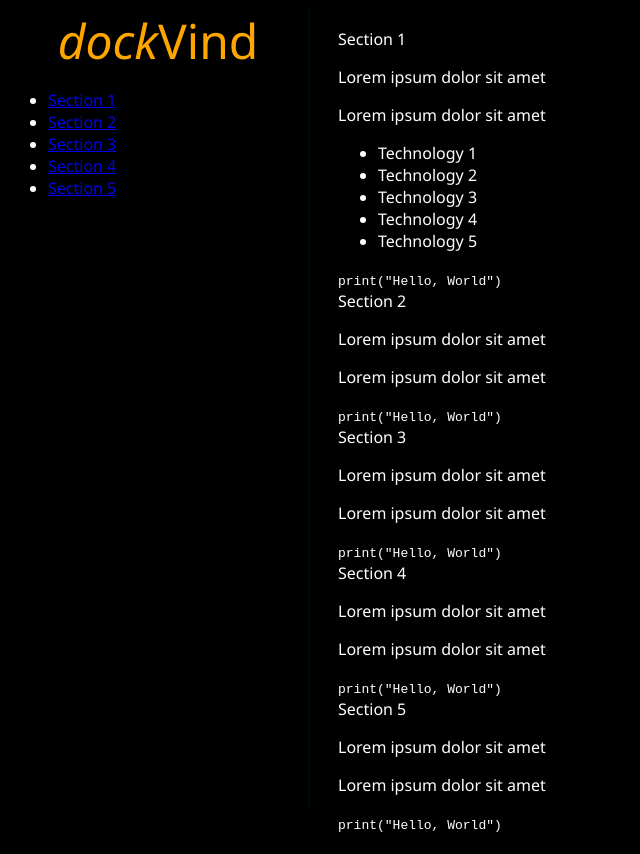
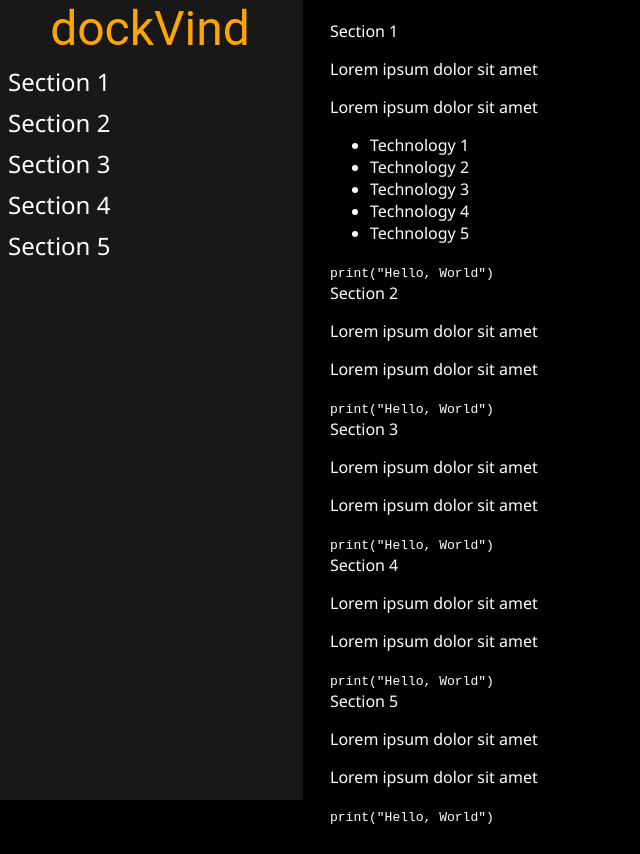
Before and after one commit to Bharath314/fCC-RWD, a plain HTML site: page certification/technical-documentation-page/index.html in a window 1280 px wide. Shown: the whole page, without its empty margins (0-640 px from the left). Drawn offline with Linux system fonts and the light colour scheme.

Commit message:
Styled Navbar

```diff
--- a/certification/technical-documentation-page/index.html
+++ b/certification/technical-documentation-page/index.html
@@ -10,7 +10,7 @@
 
 <body>
   <nav id="navbar">
-    <header class="logo"><em>dock</em>Vind</header>
+    <header class="logo">dockVind</header>
     <ul>
       <li>
         <a class="nav-link" href="#Section_1">Section 1</a>
--- a/certification/technical-documentation-page/styles.css
+++ b/certification/technical-documentation-page/styles.css
@@ -2,6 +2,8 @@ body {
   background-color: black;
   color: white;
   font-family:'Segoe UI', Tahoma, Geneva, Verdana, sans-serif;
+  margin: 0;
+  /* max-width: 100%; */
 }
 
 #navbar {
@@ -10,12 +12,7 @@ body {
   height: 100%;
   border-right: solid;
   border-color: rgba(0, 22, 22, 0.4);
-}
-
-.logo {
-  font-size: 3rem;
-  color: orange;
-  text-align: center;
+  background-color: rgb(24, 24, 24);
 }
 
 #main-doc {
@@ -24,6 +21,37 @@ body {
   padding: 1.25rem;
   margin-bottom: 110px;
 }
+
+.logo {
+  font-family: 'Roboto', sans-serif;
+  font-size: 3rem;
+  color: orange;
+  text-align: center;
+}
+
+#navbar ul{
+  list-style: none;
+  margin: 0;
+  padding: 0;
+}
+
+#navbar ul li {
+  margin: 0.5rem 0;
+}
+
+#navbar ul li a{
+  text-decoration: none;
+  color: white;
+  font-size: 1.5rem;
+  margin: 0.5rem 0 0.5rem 0.5rem;
+  display: block;
+  width: 100%;
+}
+
+#navbar ul li:hover{
+  background-color: orange;
+}
+
 
 @media only screen and (max-width: 815px) {
 
```
